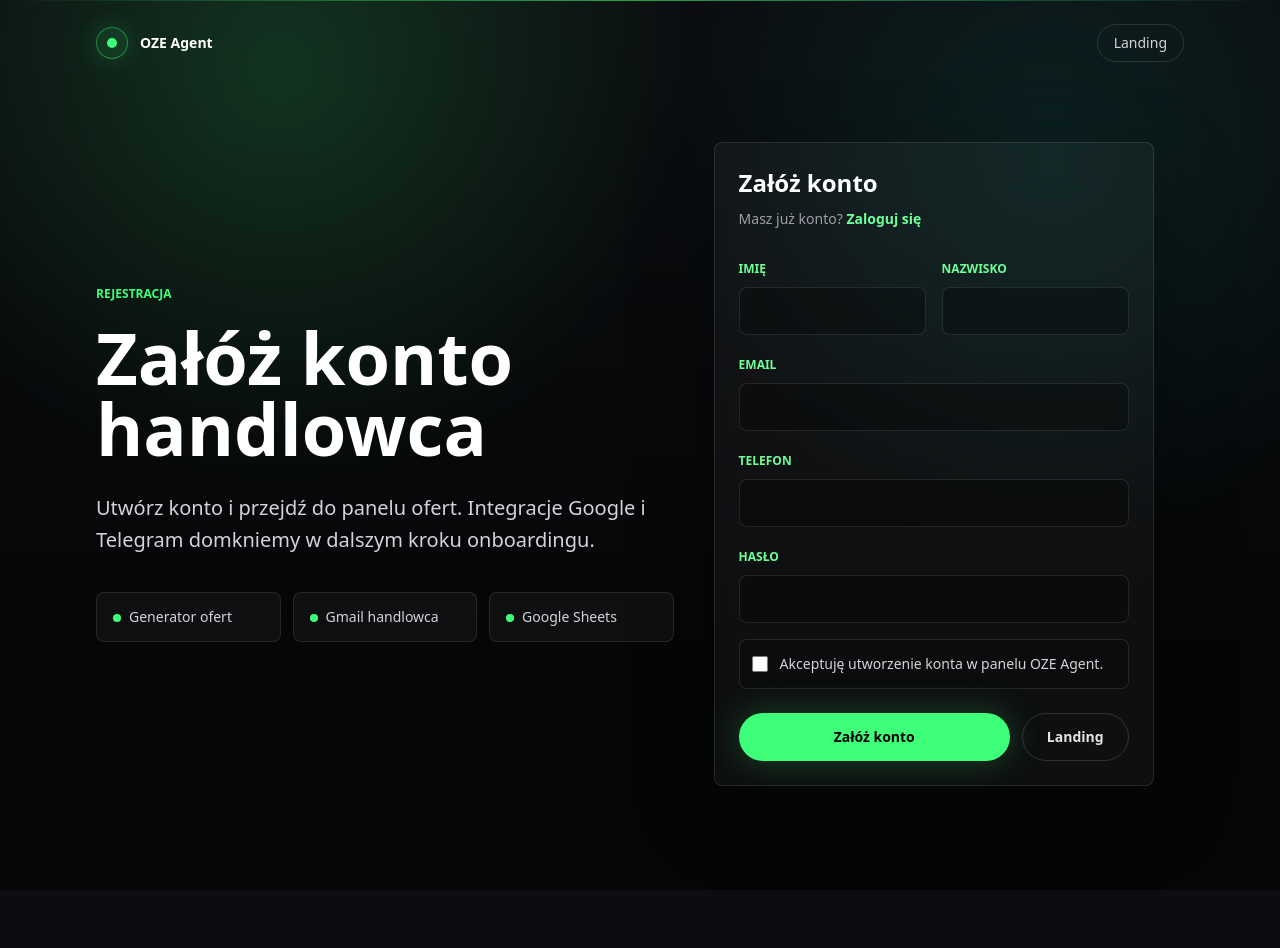
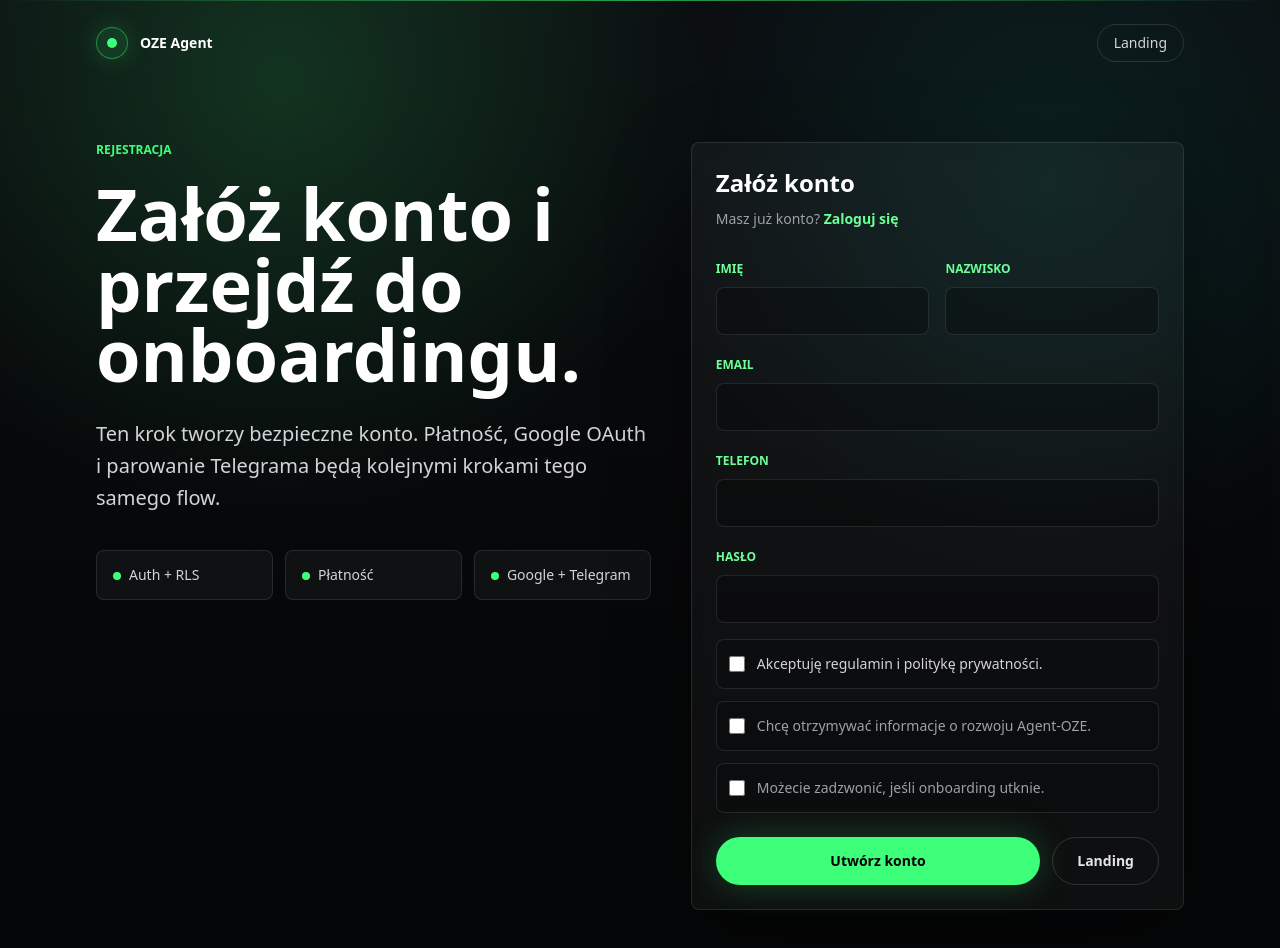
Before and after one commit to maanbrd/Oze-Agent, a Next.js app in the folder web/: page /rejestracja in a window 1280 px wide. Shown: the top 948 px of the page. Before the commit the page ends 890 px from the top, so only its background shows below. Built offline with nearby package versions, Linux system fonts and the light colour scheme.

Commit message:
fix(web): restore full signup form

```diff
--- a/web/components/auth/auth-page.tsx
+++ b/web/components/auth/auth-page.tsx
@@ -16,7 +16,9 @@ type FormState = {
   email: string;
   phone: string;
   password: string;
-  consent: boolean;
+  consentTerms: boolean;
+  consentMarketing: boolean;
+  consentPhoneContact: boolean;
 };
 
 const initialState: FormState = {
@@ -25,7 +27,9 @@ const initialState: FormState = {
   email: "",
   phone: "",
   password: "",
-  consent: false,
+  consentTerms: false,
+  consentMarketing: false,
+  consentPhoneContact: false,
 };
 
 const fieldClass =
@@ -47,9 +51,11 @@ export function AuthPage({ mode }: AuthPageProps) {
       isRegister
         ? {
             eyebrow: "Rejestracja",
-            title: "Załóż konto handlowca",
-            body: "Utwórz konto i przejdź do panelu ofert. Integracje Google i Telegram domkniemy w dalszym kroku onboardingu.",
-            cta: "Załóż konto",
+            title: "Załóż konto i przejdź do onboardingu.",
+            body: "Ten krok tworzy bezpieczne konto. Płatność, Google OAuth i parowanie Telegrama będą kolejnymi krokami tego samego flow.",
+            highlights: ["Auth + RLS", "Płatność", "Google + Telegram"],
+            cta: "Utwórz konto",
+            formTitle: "Załóż konto",
             switchLabel: "Masz już konto?",
             switchCta: "Zaloguj się",
             switchHref: "/login",
@@ -58,7 +64,9 @@ export function AuthPage({ mode }: AuthPageProps) {
             eyebrow: "Logowanie",
             title: "Wejdź do panelu handlowca",
             body: "Zaloguj się i wróć do generatora ofert oraz ustawień sprzedażowych.",
+            highlights: ["Generator ofert", "Gmail handlowca", "Google Sheets"],
             cta: "Zaloguj się",
+            formTitle: "Zaloguj się",
             switchLabel: "Nie masz konta?",
             switchCta: "Załóż konto",
             switchHref: "/rejestracja",
@@ -90,8 +98,10 @@ export function AuthPage({ mode }: AuthPageProps) {
       return;
     }
 
-    if (password.length < 6) {
-      setError("Hasło musi mieć co najmniej 6 znaków.");
+    const minimumPasswordLength = isRegister ? 8 : 6;
+
+    if (password.length < minimumPasswordLength) {
+      setError(`Hasło musi mieć co najmniej ${minimumPasswordLength} znaków.`);
       return;
     }
 
@@ -100,8 +110,8 @@ export function AuthPage({ mode }: AuthPageProps) {
       return;
     }
 
-    if (isRegister && !form.consent) {
-      setError("Zaznacz zgodę, żeby utworzyć konto.");
+    if (isRegister && !form.consentTerms) {
+      setError("Regulamin i polityka prywatności są wymagane.");
       return;
     }
 
@@ -112,6 +122,9 @@ export function AuthPage({ mode }: AuthPageProps) {
       firstName,
       lastName,
       phone,
+      consent_terms: form.consentTerms,
+      consent_marketing: form.consentMarketing,
+      consent_phone_contact: form.consentPhoneContact,
       createdAt: new Date().toISOString(),
       source: mode,
     };
@@ -144,7 +157,7 @@ export function AuthPage({ mode }: AuthPageProps) {
           </Link>
         </header>
 
-        <section className="grid flex-1 items-center gap-10 py-14 lg:grid-cols-[0.95fr_440px] lg:py-20">
+        <section className="grid flex-1 items-center gap-10 py-14 lg:grid-cols-[0.9fr_0.8fr] lg:items-start lg:py-20">
           <div className="max-w-3xl">
             <p className="mb-5 text-xs font-semibold uppercase tracking-[0] text-[#3DFF7A]">
               {copy.eyebrow}
@@ -157,7 +170,7 @@ export function AuthPage({ mode }: AuthPageProps) {
             </p>
 
             <div className="mt-9 grid gap-3 sm:grid-cols-3">
-              {["Generator ofert", "Gmail handlowca", "Google Sheets"].map((item) => (
+              {copy.highlights.map((item) => (
                 <div
                   key={item}
                   className="rounded-[8px] border border-white/10 bg-white/[0.04] px-4 py-3 text-sm leading-6 text-zinc-300"
@@ -174,7 +187,9 @@ export function AuthPage({ mode }: AuthPageProps) {
             className="rounded-[8px] border border-white/10 bg-white/[0.04] p-5 shadow-[0_24px_80px_rgba(0,0,0,0.36)] backdrop-blur sm:p-6"
           >
             <div className="mb-6">
-              <h2 className="text-2xl font-semibold tracking-[0] text-white">{copy.cta}</h2>
+              <h2 className="text-2xl font-semibold tracking-[0] text-white">
+                {copy.formTitle}
+              </h2>
               <p className="mt-2 text-sm leading-6 text-zinc-400">
                 {copy.switchLabel}{" "}
                 <Link href={copy.switchHref} className="font-semibold text-[#6DFF98]">
@@ -239,21 +254,50 @@ export function AuthPage({ mode }: AuthPageProps) {
                   className={fieldClass}
                   type="password"
                   autoComplete={isRegister ? "new-password" : "current-password"}
+                  minLength={isRegister ? 8 : 6}
                   value={form.password}
                   onChange={(event) => updateField("password", event.target.value)}
                 />
               </label>
 
               {isRegister ? (
+                <div className="space-y-3">
                   <label className="flex items-start gap-3 rounded-[8px] border border-white/10 bg-black/20 p-3 text-sm leading-6 text-zinc-300">
                     <input
+                      required
+                      name="terms"
                       className="mt-1 h-4 w-4 accent-[#3DFF7A]"
                       type="checkbox"
-                    checked={form.consent}
-                    onChange={(event) => updateField("consent", event.target.checked)}
+                      checked={form.consentTerms}
+                      onChange={(event) => updateField("consentTerms", event.target.checked)}
                     />
-                  <span>Akceptuję utworzenie konta w panelu OZE Agent.</span>
+                    <span>Akceptuję regulamin i politykę prywatności.</span>
                   </label>
+                  <label className="flex items-start gap-3 rounded-[8px] border border-white/10 bg-black/20 p-3 text-sm leading-6 text-zinc-400">
+                    <input
+                      name="marketing"
+                      className="mt-1 h-4 w-4 accent-[#3DFF7A]"
+                      type="checkbox"
+                      checked={form.consentMarketing}
+                      onChange={(event) =>
+                        updateField("consentMarketing", event.target.checked)
+                      }
+                    />
+                    <span>Chcę otrzymywać informacje o rozwoju Agent-OZE.</span>
+                  </label>
+                  <label className="flex items-start gap-3 rounded-[8px] border border-white/10 bg-black/20 p-3 text-sm leading-6 text-zinc-400">
+                    <input
+                      name="phoneContact"
+                      className="mt-1 h-4 w-4 accent-[#3DFF7A]"
+                      type="checkbox"
+                      checked={form.consentPhoneContact}
+                      onChange={(event) =>
+                        updateField("consentPhoneContact", event.target.checked)
+                      }
+                    />
+                    <span>Możecie zadzwonić, jeśli onboarding utknie.</span>
+                  </label>
+                </div>
               ) : null}
             </div>
 
```
Also changed, not shown: 1 other file (tests, documents, lock files or other folders). Lines whose indentation alone changed are shown as unchanged.
